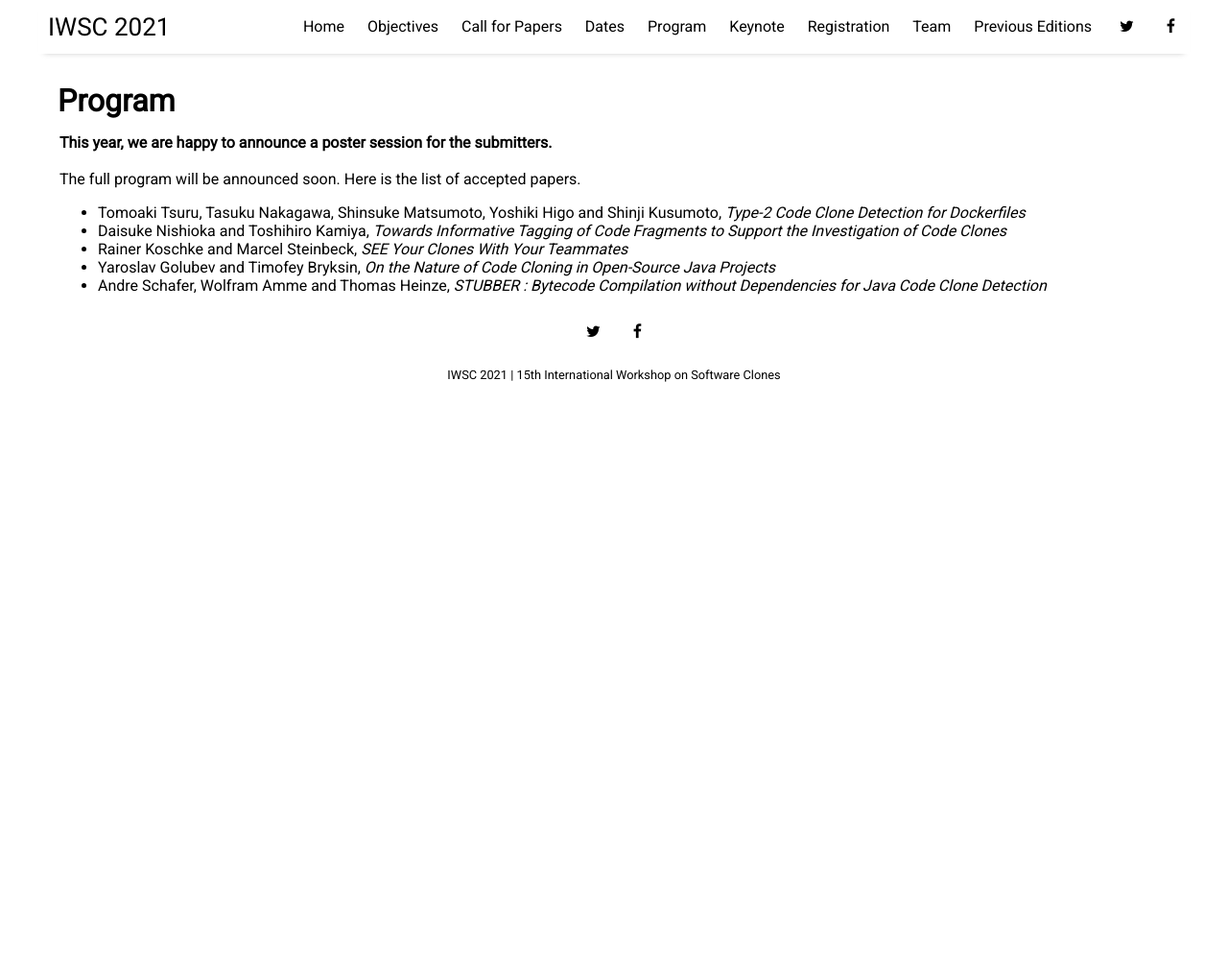
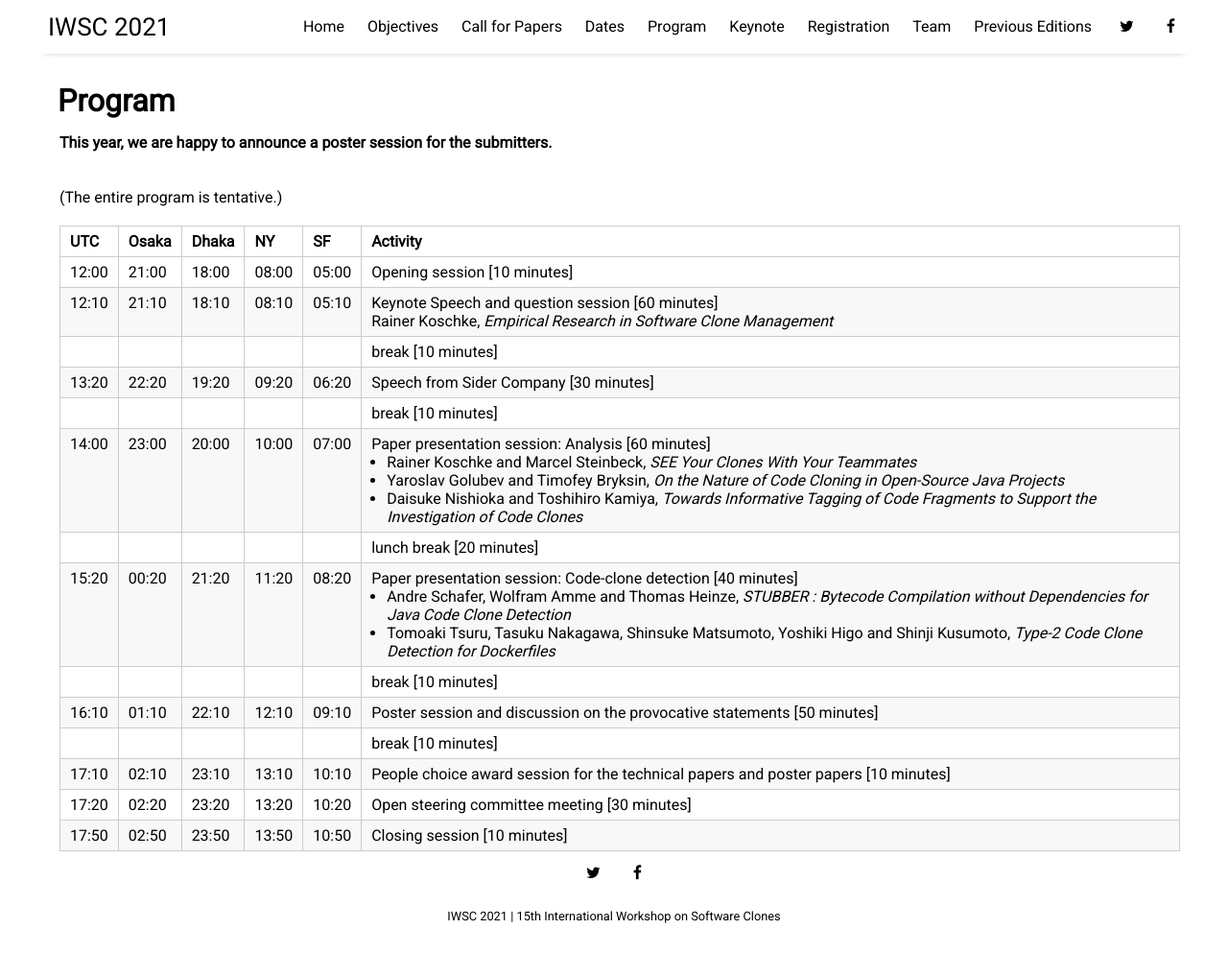
Before and after one commit to iwsc2023/iwsc2023.github.io, a Jekyll site: the page built from pages/program.html, in a window 1280 px wide and 993 px high. Shown: the whole window at 96% size. Built offline with Jekyll 4.4.1, drawn with Linux system fonts in a browser that asks for light colours; nearby versions of some CDN libraries.

Commit message:
add: a draft timetable in the program page

```diff
--- a/pages/program.html
+++ b/pages/program.html
@@ -3,6 +3,44 @@ layout: page
 title: Program
 ---
 
+<style>
+table td ul {
+	padding-left: 1em;
+}
+table {
+	padding: 0;
+	border-collapse: collapse;
+}
+table tr {
+	border-top: 1px solid #cccccc;
+	background-color: white;
+	margin: 0;
+	padding: 0;
+}
+table tr:nth-child(2n) {
+	background-color: #f8f8f8;
+}
+table tr th {
+	font-weight: bold;
+	border: 1px solid #cccccc;
+	text-align: left;
+	margin: 0;
+	padding: 6px 10px;
+}
+table tr td {
+	border: 1px solid #cccccc;
+	text-align: left;
+	vertical-align: top;
+	margin: 0;
+	padding: 6px 10px;
+}
+table tr th :first-child, table tr td :first-child {
+	margin-top: 0;
+}
+table tr th :last-child, table tr td :last-child {
+	margin-bottom: 0;
+}
+</style>
 
 <div class="page_content">
 
@@ -10,16 +48,137 @@ title: Program
 
 <br/><br/>
 
-The full program will be announced soon. Here is the list of accepted papers.
+<p>
+	(The entire program is tentative.)
+</p>
 
+<table>
+<thead>
+<tr>
+<th>UTC</th>
+<th>Osaka</th>
+<th>Dhaka</th>
+<th>NY</th>
+<th>SF</th>
+<th>Activity</th>
+</tr>
+</thead>
+<tbody>
+<tr>
+<td>12:00</td>
+<td>21:00</td>
+<td>18:00</td>
+<td>08:00</td>
+<td>05:00</td>
+<td>Opening session [10 minutes]</td>
+</tr>
+<tr>
+<td>12:10</td>
+<td>21:10</td>
+<td>18:10</td>
+<td>08:10</td>
+<td>05:10</td>
+<td>Keynote Speech and question session [60 minutes] <br>Rainer Koschke, <i>Empirical Research in Software Clone Management</i></td>
+</tr>
+<tr>
+<td></td>
+<td></td>
+<td></td>
+<td></td>
+<td></td>
+<td>break [10 minutes]</td>
+</tr>
+<tr>
+<td>13:20</td>
+<td>22:20</td>
+<td>19:20</td>
+<td>09:20</td>
+<td>06:20</td>
+<td>Speech from Sider Company [30 minutes]</td>
+</tr>
+<tr>
+<td></td>
+<td></td>
+<td></td>
+<td></td>
+<td></td>
+<td>break [10 minutes]</td>
+</tr>
+<tr>
+<td>14:00</td>
+<td>23:00</td>
+<td>20:00</td>
+<td>10:00</td>
+<td>07:00</td>
+<td>Paper presentation session: Analysis [60 minutes] <ul><li>Rainer Koschke and Marcel Steinbeck, <i>SEE Your Clones With Your Teammates</i></li><li>Yaroslav Golubev and Timofey Bryksin, <i>On the Nature of Code Cloning in Open-Source Java Projects</i></li><li>Daisuke Nishioka and Toshihiro Kamiya, <i>Towards Informative Tagging of Code Fragments to Support the Investigation of Code Clones</i></li></ul></td>
+</tr>
+<tr>
+<td></td>
+<td></td>
+<td></td>
+<td></td>
+<td></td>
+<td>lunch break [20 minutes]</td>
+</tr>
+<tr>
+<td>15:20</td>
+<td>00:20</td>
+<td>21:20</td>
+<td>11:20</td>
+<td>08:20</td>
+<td>Paper presentation session: Code-clone detection [40 minutes] <ul><li>Andre Schafer, Wolfram Amme and Thomas Heinze, <i>STUBBER : Bytecode Compilation without Dependencies for Java Code Clone Detection</i></li><li>Tomoaki Tsuru, Tasuku Nakagawa, Shinsuke Matsumoto, Yoshiki Higo and Shinji Kusumoto, <i>Type-2 Code Clone Detection for Dockerfiles</i></li></ul></td>
+</tr>
+<tr>
+<td></td>
+<td></td>
+<td></td>
+<td></td>
+<td></td>
+<td>break [10 minutes]</td>
+</tr>
+<tr>
+<td>16:10</td>
+<td>01:10</td>
+<td>22:10</td>
+<td>12:10</td>
+<td>09:10</td>
+<td>Poster session and discussion on the provocative statements [50 minutes]</td>
+</tr>
+<tr>
+<td></td>
+<td></td>
+<td></td>
+<td></td>
+<td></td>
+<td>break [10 minutes]</td>
+</tr>
+<tr>
+<td>17:10</td>
+<td>02:10</td>
+<td>23:10</td>
+<td>13:10</td>
+<td>10:10</td>
+<td>People choice award session for the technical papers and poster papers [10 minutes]</td>
+</tr>
+<tr>
+<td>17:20</td>
+<td>02:20</td>
+<td>23:20</td>
+<td>13:20</td>
+<td>10:20</td>
+<td>Open steering committee meeting [30 minutes]</td>
+</tr>
+<tr>
+<td>17:50</td>
+<td>02:50</td>
+<td>23:50</td>
+<td>13:50</td>
+<td>10:50</td>
+<td>Closing session [10 minutes]</td>
+</tr>
+</tbody>
+</table>
 
-<ul>
-	<li> Tomoaki Tsuru, Tasuku Nakagawa, Shinsuke Matsumoto, Yoshiki Higo and Shinji Kusumoto, <i>Type-2 Code Clone Detection for Dockerfiles</i>
-	<li> Daisuke Nishioka and Toshihiro Kamiya, <i>Towards Informative Tagging of Code Fragments to Support the Investigation of Code Clones</i>
-	<li> Rainer Koschke and Marcel Steinbeck, <i>SEE Your Clones With Your Teammates</i>
-	<li> Yaroslav Golubev and Timofey Bryksin, <i>On the Nature of Code Cloning in Open-Source Java Projects</i>
-	<li> Andre Schafer, Wolfram Amme and Thomas Heinze, <i>STUBBER : Bytecode Compilation without Dependencies for Java Code Clone Detection</i>
-</ul>
 
 
 </div>
```
